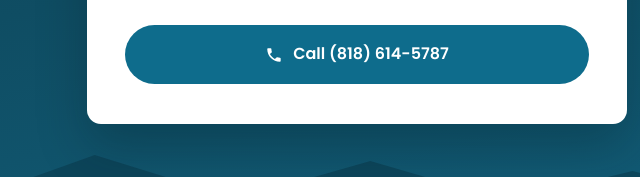
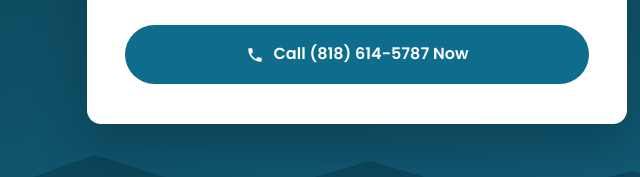
Before and after one commit to ky-lore/tlp-service, a website: page thank-you/index.html in a window 1280 px wide. Shown: the part 543-720 px from the top of the page, 283-923 px from the left. Drawn offline with Linux system fonts and the light colour scheme.

Commit message:
Updated thank-you page

```diff
--- a/thank-you/index.html
+++ b/thank-you/index.html
@@ -143,7 +143,7 @@ height="0" width="0" style="display:none;visibility:hidden"></iframe></noscript>
     <div class="ty-actions">
       <a href="tel:8186145787" class="btn btn-teal btn-lg btn-block">
         <svg viewBox="0 0 24 24" fill="currentColor"><path d="M6.6 10.8c1.4 2.8 3.8 5.1 6.6 6.6l2.2-2.2c.3-.3.7-.4 1-.2 1.1.4 2.3.6 3.5.6.6 0 1 .4 1 1V20c0 .6-.4 1-1 1C10.6 21 3 13.4 3 4c0-.6.4-1 1-1h3.5c.6 0 1 .4 1 1 0 1.2.2 2.4.6 3.5.1.4 0 .8-.2 1l-2.3 2.3z"/></svg>
-        Call (818) 614-5787
+        Call (818) 614-5787 Now
       </a>
     </div>
   </div>
```
